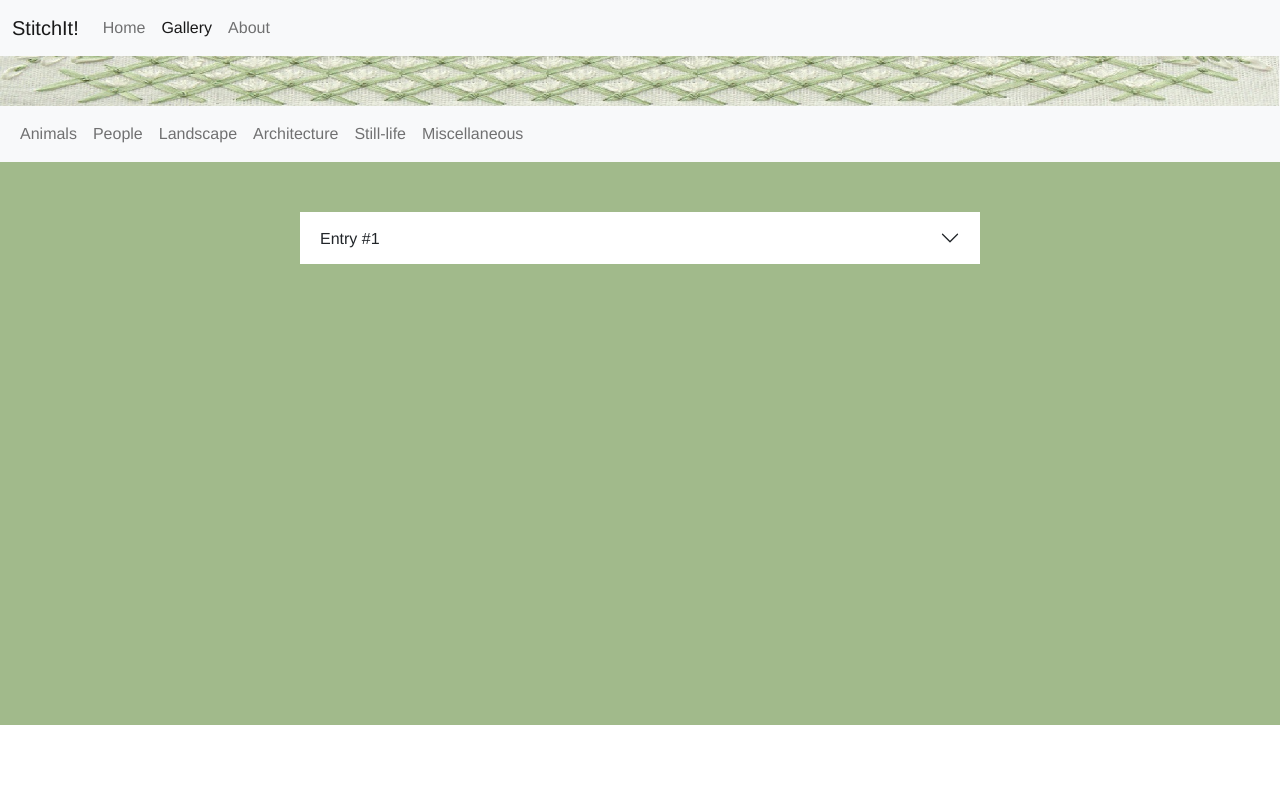
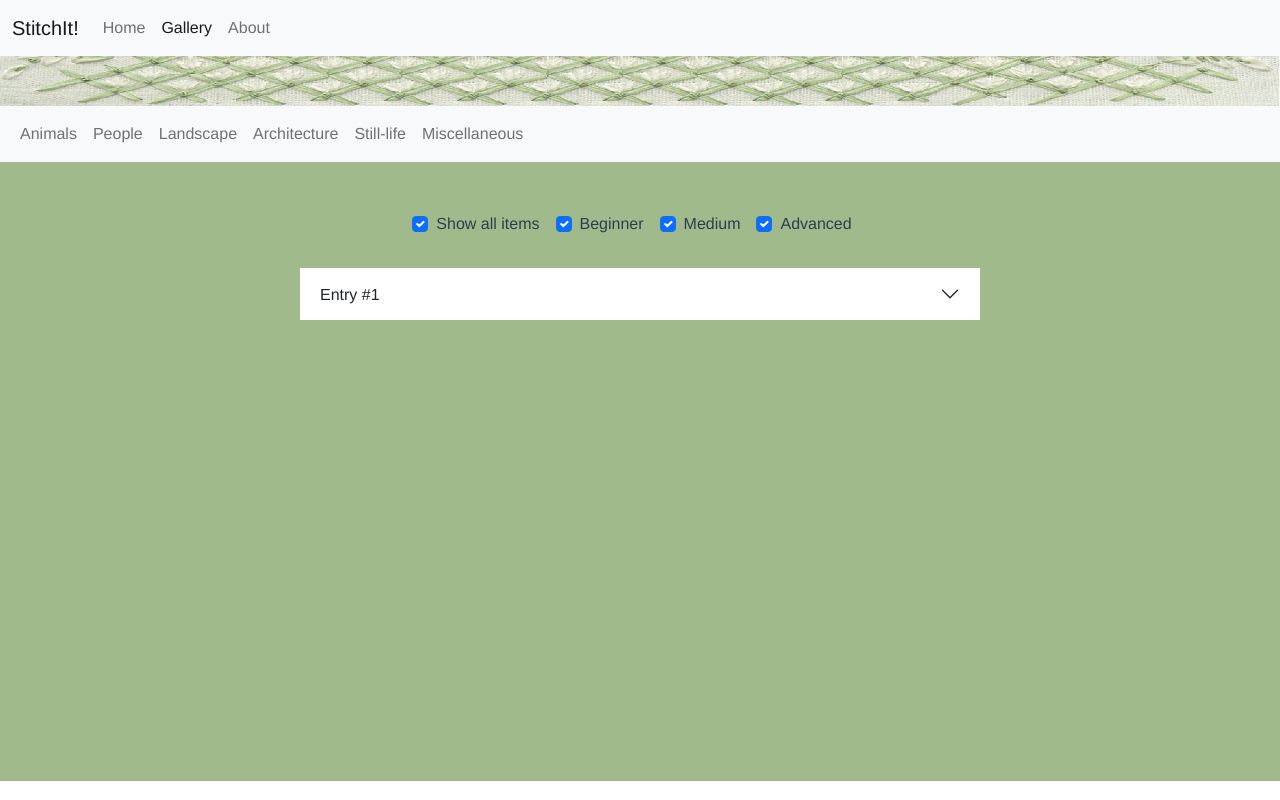
Before and after one commit to s0570572/stitchit-project, a Vue app: page /entries in a window 1280 px wide. Shown: the top 800 px of the page. Built offline with nearby package versions, Linux system fonts and the light colour scheme.

Commit message:
add difficulty level filters

```diff
--- a/src/components/Accordeon.vue
+++ b/src/components/Accordeon.vue
@@ -1,4 +1,21 @@
 <template>
+  <div class="background">
+    <div class="form-check form-check-inline" id="abstand">
+      <input class="form-check-input" type="checkbox" id="inlineCheckbox1" value="option1" checked>
+      <label class="form-check-label" for="inlineCheckbox1">Show all items</label>
+    </div>
+    <div class="form-check form-check-inline">
+      <input class="form-check-input" type="checkbox" id="inlineCheckbox2" value="option2" checked>
+      <label class="form-check-label" for="inlineCheckbox2">Beginner</label>
+    </div>
+    <div class="form-check form-check-inline">
+      <input class="form-check-input" type="checkbox" id="inlineCheckbox3" value="option3" checked>
+      <label class="form-check-label" for="inlineCheckbox3">Medium</label>
+    </div>
+    <div class="form-check form-check-inline">
+      <input class="form-check-input" type="checkbox" id="inlineCheckbox4" value="option4" checked>
+      <label class="form-check-label" for="inlineCheckbox4">Advanced</label>
+    </div>
     <div class="accordion accordion-flush" id="accordionFlushExample">
       <div class="accordion-item">
         <h2 class="accordion-header" id="flush-headingOne">
@@ -11,6 +28,8 @@
         </div>
       </div>
     </div>
+  </div>
+
 </template>
 
 <script>
@@ -25,4 +44,11 @@ export default {
 </script>
 
 <style scoped>
+.background {
+  background-color: #a1ba8b;
+  height: 100%;
+}
+#abstand {
+  padding-bottom: 30px;
+}
 </style>
```
Lines whose indentation alone changed are shown as unchanged.
